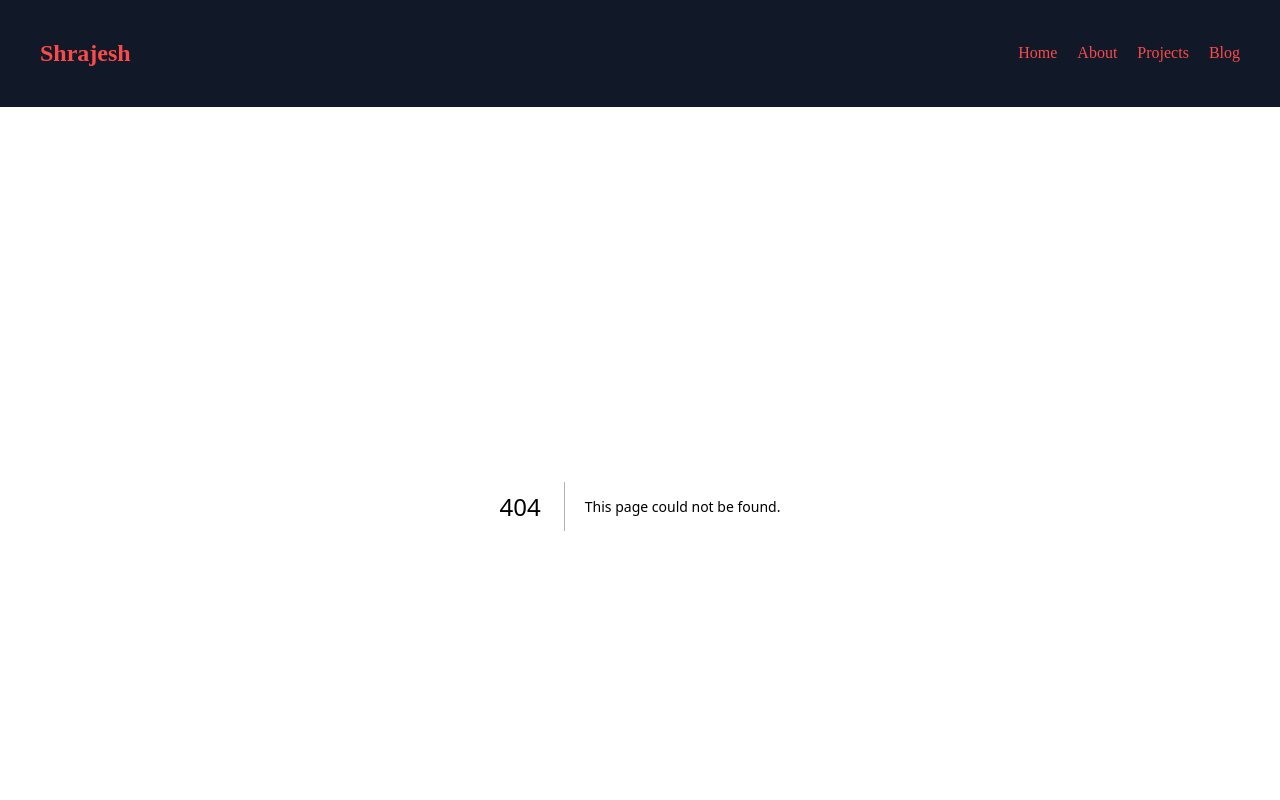
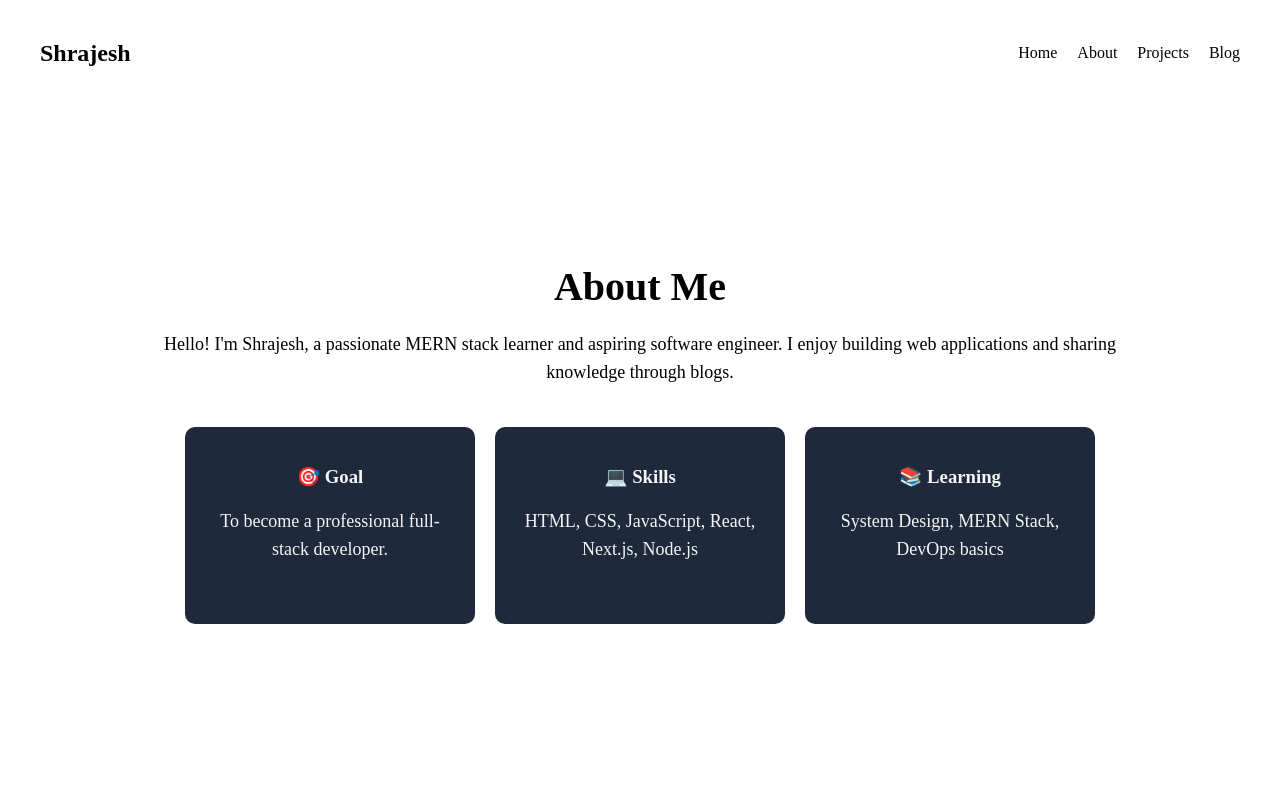
Before and after one commit to shrazesh/portfolio-website, a Next.js app: page /about in a window 1280 px wide. Before the commit this address had no page. Shown: the top 800 px of the page. Built offline with nearby package versions, Linux system fonts and the light colour scheme.

Commit message:
create About page with layout and styling

```diff
--- /dev/null
+++ b/app/about/page.js
@@ -0,0 +1,30 @@
+export default function About() {
+  return (
+    <section className="about">
+      <div className="about-container">
+        <h1>About Me</h1>
+        <p>
+          Hello! I'm Shrajesh, a passionate MERN stack learner and aspiring software engineer.
+          I enjoy building web applications and sharing knowledge through blogs.
+        </p>
+
+        <div className="about-cards">
+          <div className="card">
+            <h3>🎯 Goal</h3>
+            <p>To become a professional full-stack developer.</p>
+          </div>
+
+          <div className="card">
+            <h3>💻 Skills</h3>
+            <p>HTML, CSS, JavaScript, React, Next.js, Node.js</p>
+          </div>
+
+          <div className="card">
+            <h3>📚 Learning</h3>
+            <p>System Design, MERN Stack, DevOps basics</p>
+          </div>
+        </div>
+      </div>
+    </section>
+  );
+}
--- a/app/globals.css
+++ b/app/globals.css
@@ -1,12 +1,12 @@
 html, body {
-  background: #0f172a;   /* black / dark */
+  background: white;   /* black / dark */
   margin: 0;
   padding: 0;
 }
 .main {
   min-height: 100vh;
-  background: #0f172a;
-  color: white;
+  background: white;
+  color: black;
   font-family: Arial, Helvetica, sans-serif;
 }
 
@@ -16,25 +16,35 @@ html, body {
   align-items: center;
   justify-content: space-between;
   padding: 20px 40px;
-  background: #111827;
+  background: white;
 }
+
+
 
 .links a {
   margin-left: 20px;
   text-decoration: none;
-  color: rgb(251, 74, 74);
+  color: black;
+}
+
+.links a:hover {
+  color: #3b82f6;   /* blue */
 }
 
 .logo {
   font-weight: bold;
-  color: rgb(251, 74, 74);
+  color: black;
+}
+
+.logo:hover{
+  color:#3b82f6;
 }
 
 /* Hero */
 .hero {
   text-align: center;
   margin-top: 120px;
-  color: red;
+  color: black;
 }
 
 .btn {
@@ -52,6 +62,59 @@ html, body {
   text-align: center;
   padding: 30px;
   margin-top: 100px;
-  background: #111827;
-  color: rgb(251, 74, 74);
+  background: white;
+  color:black ;
 }
+
+/* ABOUT PAGE */
+
+.about {
+  min-height: 80vh;
+  display: flex;
+  align-items: center;
+  justify-content: center;
+  color: black;
+}
+
+.about-container {
+  width: 80%;
+  max-width: 1000px;
+  text-align: center;
+}
+
+.about-container{
+  color: black;
+}
+.about h1 {
+  font-size: 40px;
+  margin-bottom: 20px;
+  color: black;
+}
+
+.about h3{
+  color: black;
+  font-weight: 20px;
+  color: whitesmoke;
+}
+
+.about p {
+  font-size: 18px;
+  margin-bottom: 40px;
+  line-height: 1.6;
+
+}
+
+.about-cards {
+  display: flex;
+  gap: 20px;
+  justify-content: center;
+  flex-wrap: wrap;
+  color: whitesmoke;
+}
+
+.card {
+  background: #1e293b;
+  padding: 20px;
+  width: 250px;
+  border-radius: 10px;
+}
--- a/components/Navbar.js
+++ b/components/Navbar.js
@@ -1,12 +1,13 @@
+import Link from "next/link";
 export default function Navbar() {
   return (
     <nav className="nav">
       <h2 className="logo">Shrajesh</h2>
       <div className="links">
-        <a href="/">Home</a>
-        <a href="/about">About</a>
-        <a href="/projects">Projects</a>
-        <a href="/blog">Blog</a>
+        <Link href="/">Home</Link>
+        <Link href="/about">About</Link>
+        <Link href="/projects">Projects</Link>
+        <Link href="/blog">Blog</Link>
       </div>
     </nav>
   );
```
